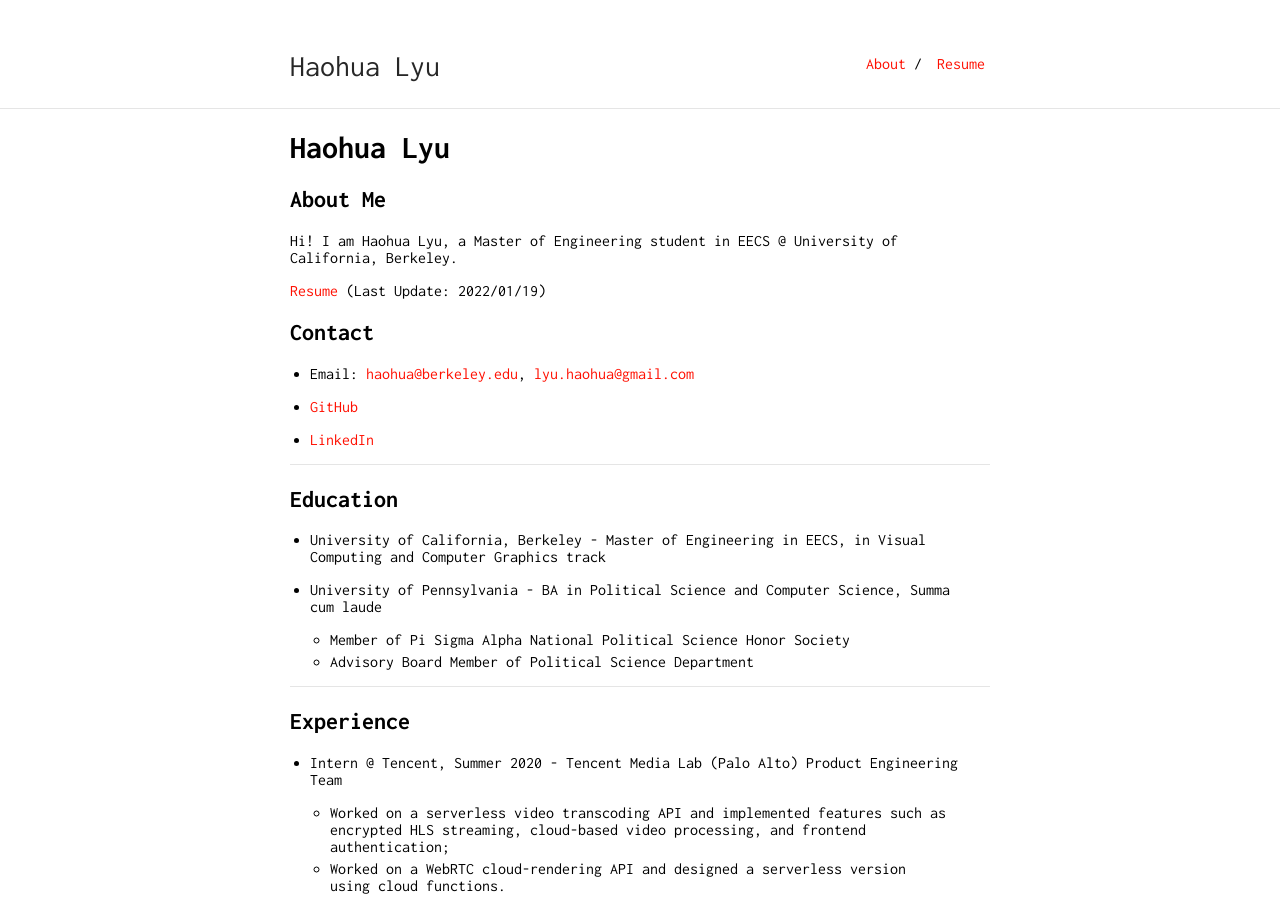
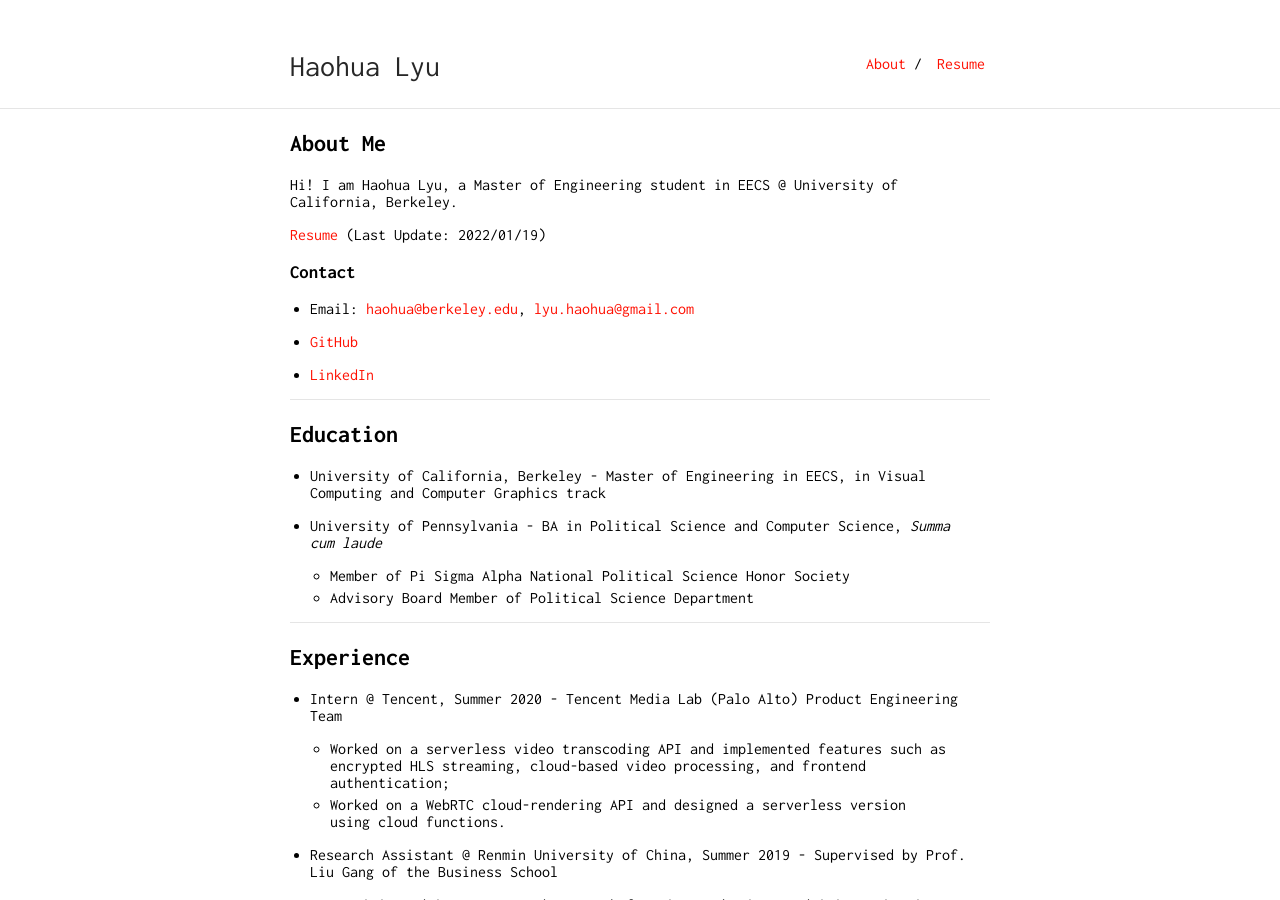
Before and after one commit to Haohua-Lyu/haohua-lyu.github.io, a Jekyll site: the page built from index.md, in a window 1280 px wide and 900 px high. Built offline with Jekyll 4.4.1, drawn with Linux system fonts in a browser that asks for light colours; our own code applies the rules of GitHub Pages for plain Markdown files.

Commit message:
Remove repeated name, change levels, add lines

```diff
--- a/index.md
+++ b/index.md
@@ -1,7 +1,6 @@
 ---
 layout: default
 ---
-# Haohua Lyu
 
 ## About Me
 
@@ -11,7 +10,7 @@ Hi! I am Haohua Lyu, a Master of Engineering student in EECS @ University of Cal
 
 [Resume](https://drive.google.com/file/d/15_S1_HxkrPH5fZ2CZe_meKHJ9E8NfVtl/view?usp=sharing) (Last Update: 2022/01/19)
 
-## Contact
+### Contact
 
 * Email: [haohua@berkeley.edu](mailto:haohua@berkeley.edu), [lyu.haohua@gmail.com](mailto:lyu.haohua@gmail.com)
 
@@ -24,7 +23,7 @@ Hi! I am Haohua Lyu, a Master of Engineering student in EECS @ University of Cal
 ## Education
 
 * University of California, Berkeley - Master of Engineering in EECS, in Visual Computing and Computer Graphics track
-* University of Pennsylvania - BA in Political Science and Computer Science, Summa cum laude
+* University of Pennsylvania - BA in Political Science and Computer Science, *Summa cum laude*
 
   - Member of Pi Sigma Alpha National Political Science Honor Society
   - Advisory Board Member of Political Science Department
@@ -42,6 +41,8 @@ Hi! I am Haohua Lyu, a Master of Engineering student in EECS @ University of Cal
 
   - Participated in courses and research focusing on business administration in China’s state-owned enterprises (SOEs);
   - Led course discussions and prepared research materials.
+
+---
 
 ## Project
 
```
